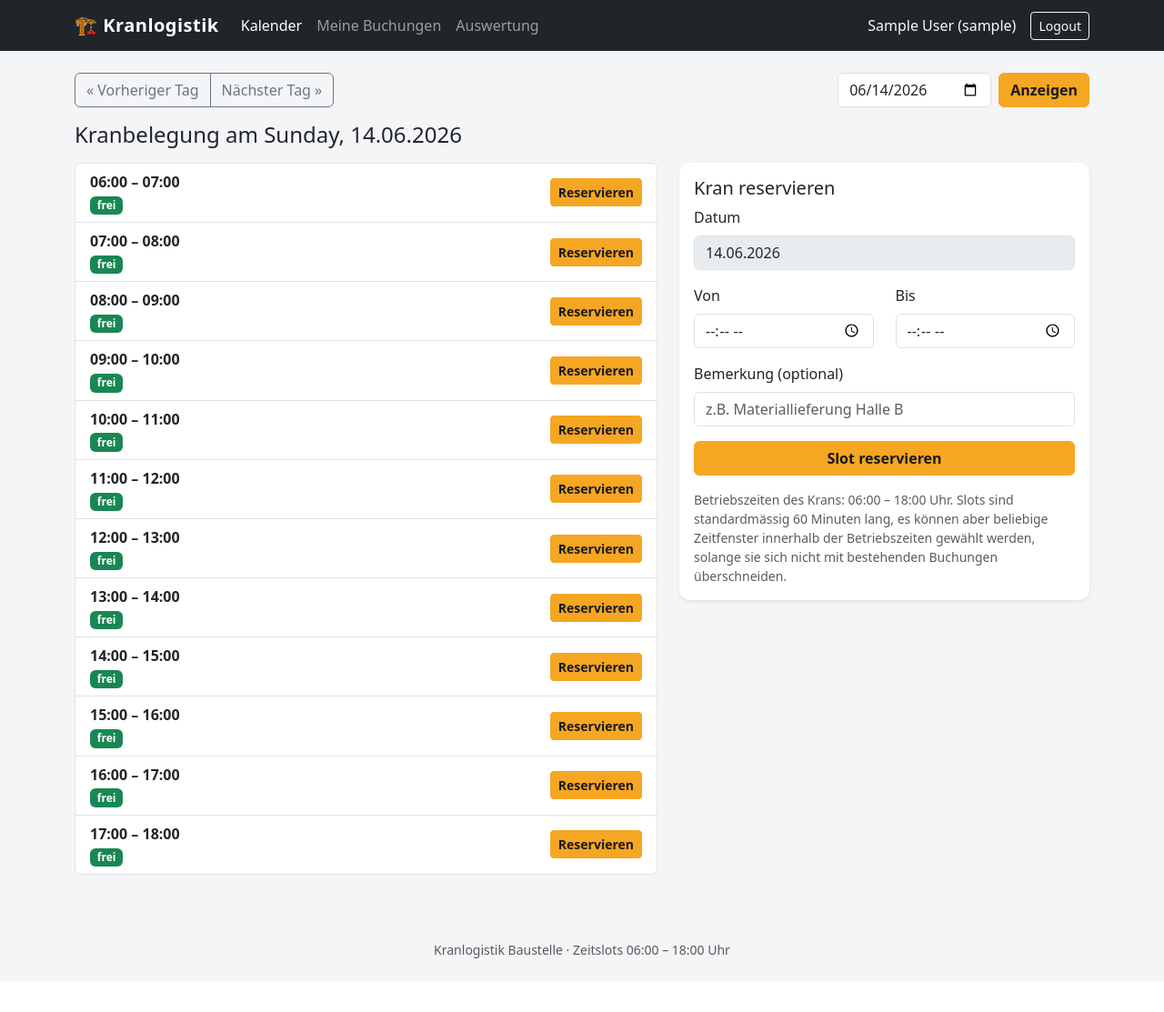
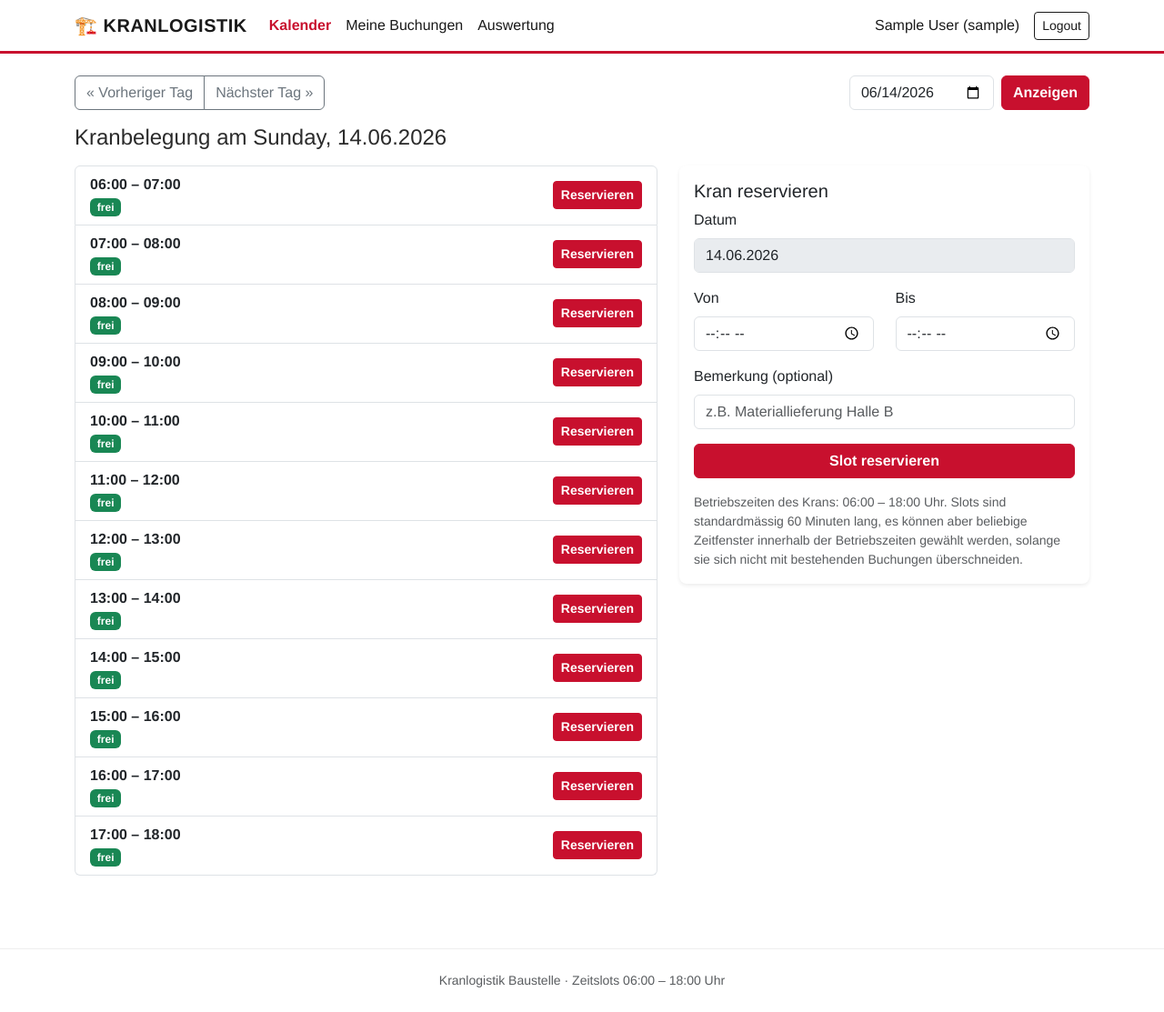
Before and after one commit to Jamas1414/kranlogistik, a Flask app: page /kalender in a window 1280 px wide. Shown: the whole page at 91% size. Before the commit the page ends 1054 px from the top, so only its background shows below. Run offline with Flask 3, Linux system fonts and the light colour scheme; the visitor is signed in with stand-in values (Sample User, id 1); data that the repository does not hold is empty.

Commit message:
Update style.css

```diff
--- a/static/style.css
+++ b/static/style.css
@@ -1,23 +1,93 @@
+:root {
+    --bfb-rot: #c8102e;
+    --bfb-rot-dunkel: #a10d25;
+    --bfb-dunkel: #1a1a1a;
+}
+
 body {
-    background-color: #f4f5f7;
+    background-color: #ffffff;
+    color: #2b2b2b;
+    font-family: "Helvetica Neue", Arial, "Segoe UI", sans-serif;
 }
+
+/* Navbar im klaren, hellen BfB-Look */
+.navbar {
+    background-color: #ffffff !important;
+    border-bottom: 3px solid var(--bfb-rot);
+}
+.navbar .navbar-brand,
+.navbar .nav-link,
+.navbar .navbar-text {
+    color: var(--bfb-dunkel) !important;
+}
+.navbar .nav-link.active {
+    color: var(--bfb-rot) !important;
+    font-weight: 600;
+}
+.navbar-toggler {
+    border-color: rgba(0,0,0,0.15);
+}
+.navbar-toggler-icon {
+    filter: invert(1);
+}
+
 .navbar-brand {
     letter-spacing: 0.5px;
+    font-weight: 700;
+    text-transform: uppercase;
 }
-.list-group-item-warning {
-    border-left: 4px solid #f5a623;
-}
+
+/* Karten */
 .card {
     border: none;
-    border-radius: 0.75rem;
+    border-radius: 0.5rem;
+    box-shadow: 0 1px 4px rgba(0,0,0,0.08);
 }
-.btn-warning {
-    background-color: #f5a623;
-    border-color: #f5a623;
-    color: #1a1a1a;
+
+/* Akzentfarbe Rot statt Orange */
+.list-group-item-warning {
+    background-color: #fdecee;
+    border-left: 4px solid var(--bfb-rot);
+}
+
+.btn-warning,
+.btn-primary {
+    background-color: var(--bfb-rot);
+    border-color: var(--bfb-rot);
+    color: #ffffff;
     font-weight: 600;
 }
-.btn-warning:hover {
-    background-color: #d6901c;
-    border-color: #d6901c;
+.btn-warning:hover,
+.btn-warning:focus,
+.btn-primary:hover,
+.btn-primary:focus {
+    background-color: var(--bfb-rot-dunkel);
+    border-color: var(--bfb-rot-dunkel);
+    color: #ffffff;
 }
+
+.btn-outline-light {
+    color: var(--bfb-dunkel);
+    border-color: var(--bfb-dunkel);
+}
+.btn-outline-light:hover {
+    background-color: var(--bfb-dunkel);
+    color: #ffffff;
+}
+
+a {
+    color: var(--bfb-rot);
+}
+a:hover {
+    color: var(--bfb-rot-dunkel);
+}
+
+.badge.bg-warning {
+    background-color: var(--bfb-rot) !important;
+    color: #ffffff !important;
+}
+
+footer {
+    border-top: 1px solid #eee;
+    margin-top: 2rem;
+}
```
